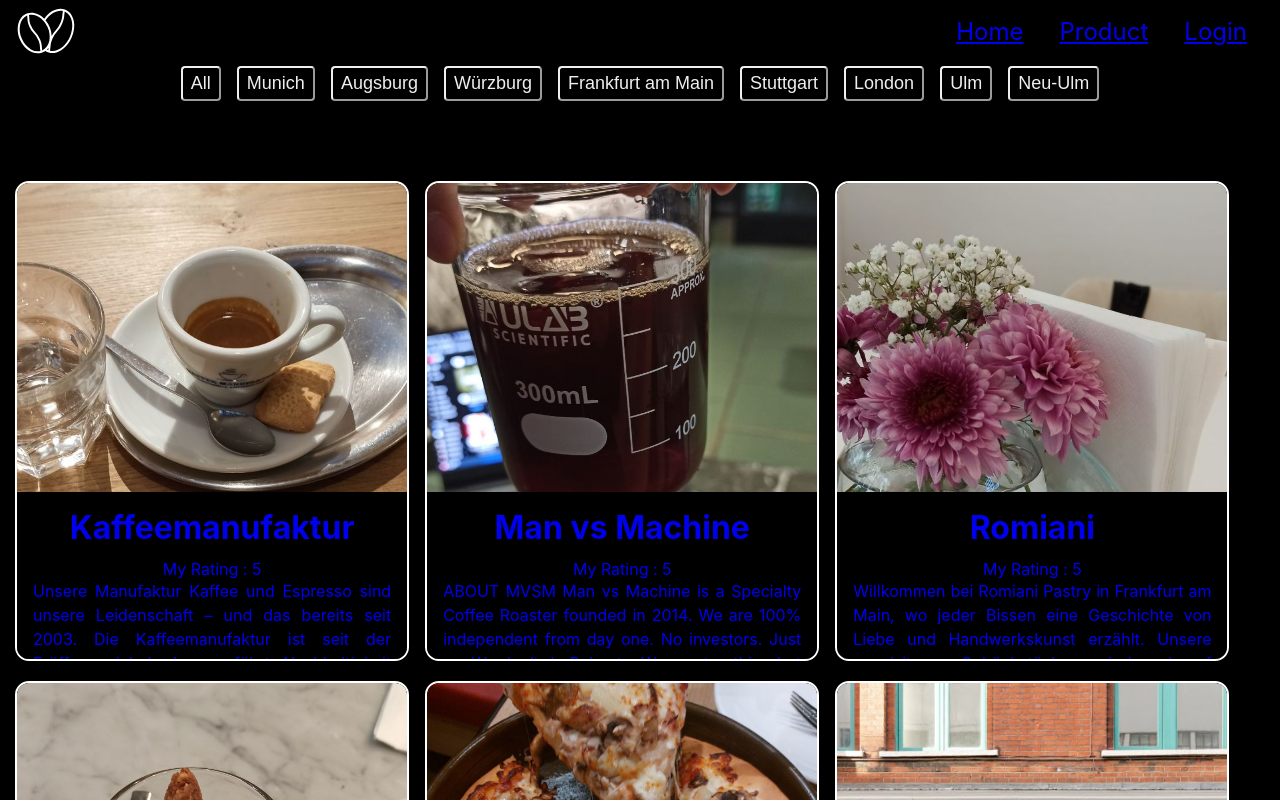
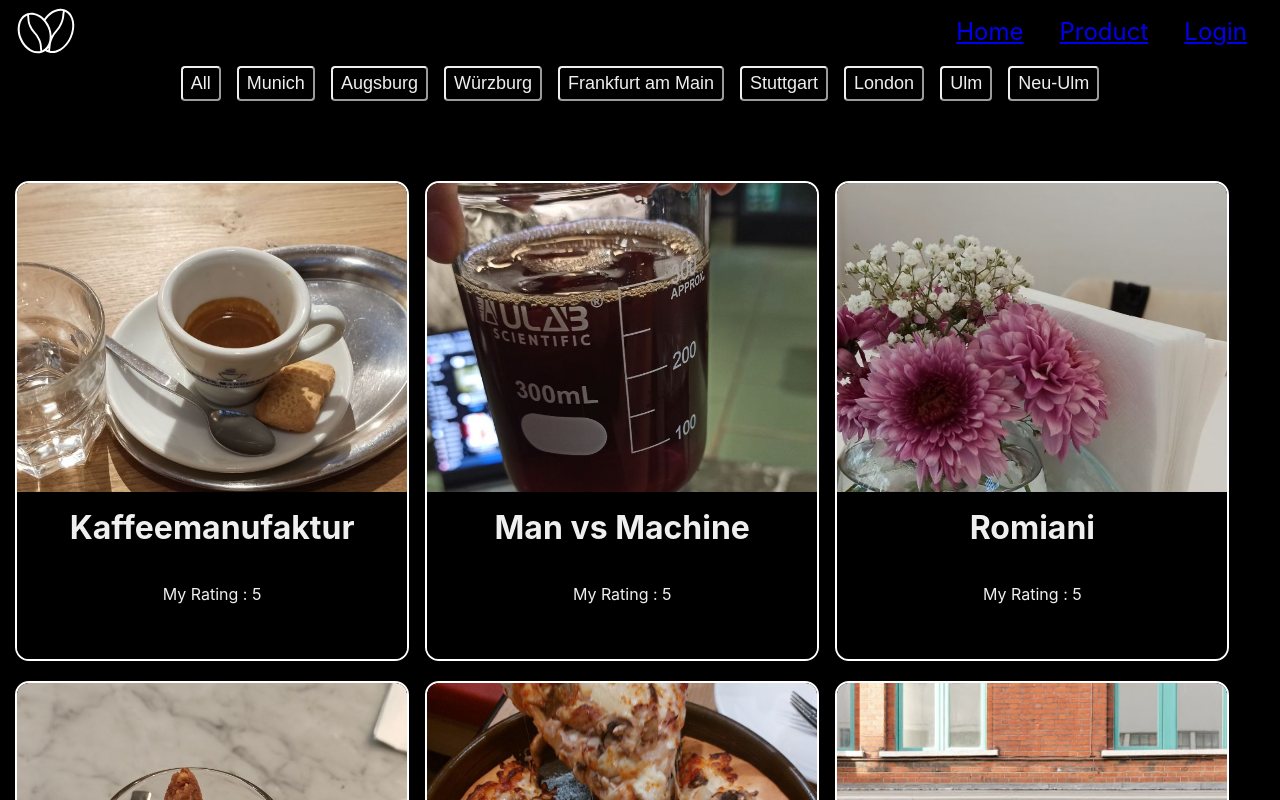
Before and after one commit to Khaanh/MyGastroTrip, a React (Create React App) app: page / in a window 1280 px wide. Shown: the top 800 px of the page. Built offline with nearby package versions, Linux system fonts and the light colour scheme.

Commit message:
refactor: add some styles

```diff
--- a/src/components/CafeList.jsx
+++ b/src/components/CafeList.jsx
@@ -82,30 +82,26 @@ export default function CafeList({ selectedCity }) {
 							.filter((cafe) => cafe.location === selectedCity)
 							.map((cafe) => (
 								<li className={styles.Item} key={cafe.id}>
-									<a href="#" className={styles.Link}>
 									<div className={styles.Img}>
 										<img src={cafe.img} alt={cafe.img} />
 									</div>
 									<div className={styles.Descr}>
 										<h2 className={styles.Title}>{cafe.title}</h2>
-											<div>My Rating : 5</div>
+										<div className={styles.MyRating}>My Rating : 5</div>
 										<p className={styles.Intro}>{cafe.desc}</p>
 									</div>
-									</a>
 								</li>
 							))
 					: cafeList.map((cafe) => (
 							<li className={styles.Item} key={cafe.id}>
-								<a href="#" className={styles.Link}>
 								<div className={styles.Img}>
 									<img src={cafe.img} alt={cafe.img} />
 								</div>
 								<div className={styles.Descr}>
 									<h2 className={styles.Title}>{cafe.title}</h2>
-										<div>My Rating : 5</div>
+									<div className={styles.MyRating}>My Rating : 5</div>
 									<p className={styles.Intro}>{cafe.desc}</p>
 								</div>
-								</a>
 							</li>
 					  ))}
 			</ul>
--- a/src/components/CafeList.module.css
+++ b/src/components/CafeList.module.css
@@ -80,7 +80,7 @@
 }
 
 .Title {
-	/* height: 64px; */
+	height: 64px;
 	font-size: 32px;
 	margin: 0 0 12px 0;
 	width: 100%;
@@ -100,4 +100,5 @@
 	/* Magic number */
 	line-height: 1.5;
 	text-align: justify;
+	overflow: hidden;
 }
```
Lines whose indentation alone changed are shown as unchanged.
